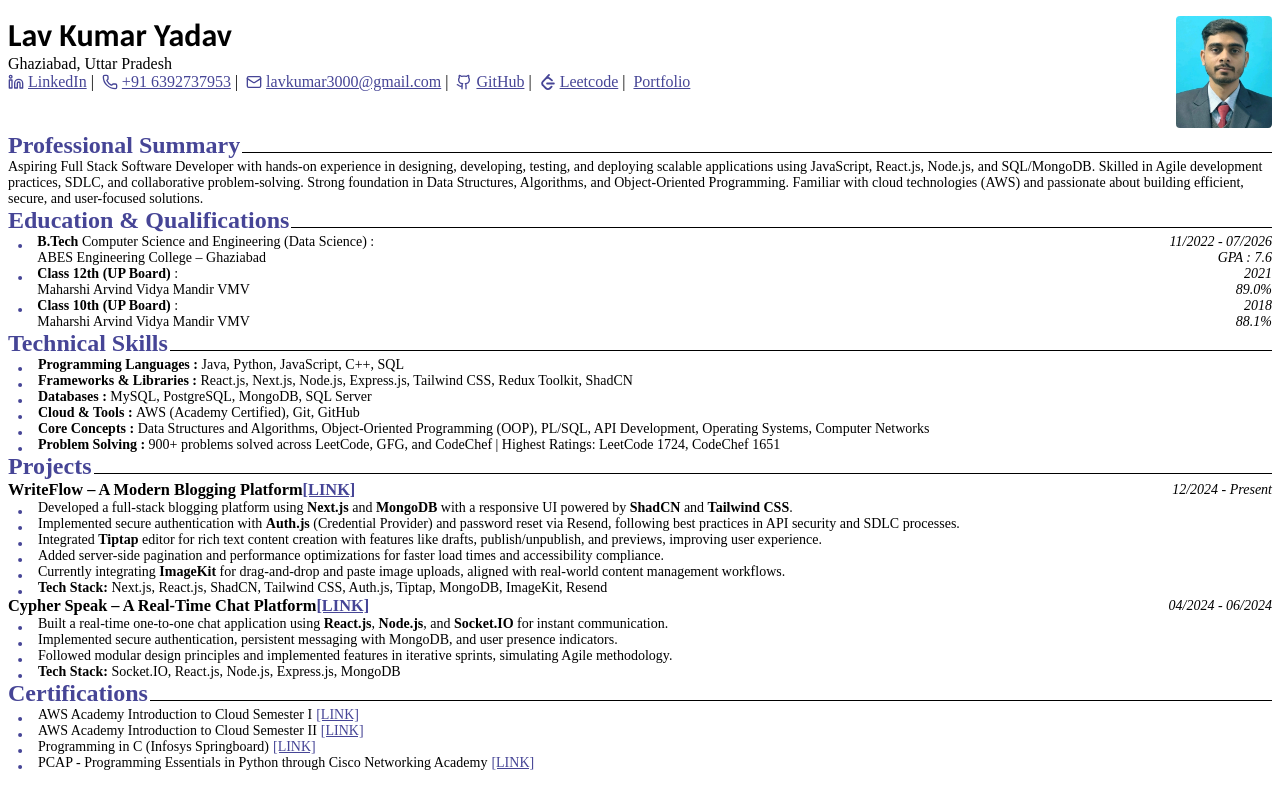
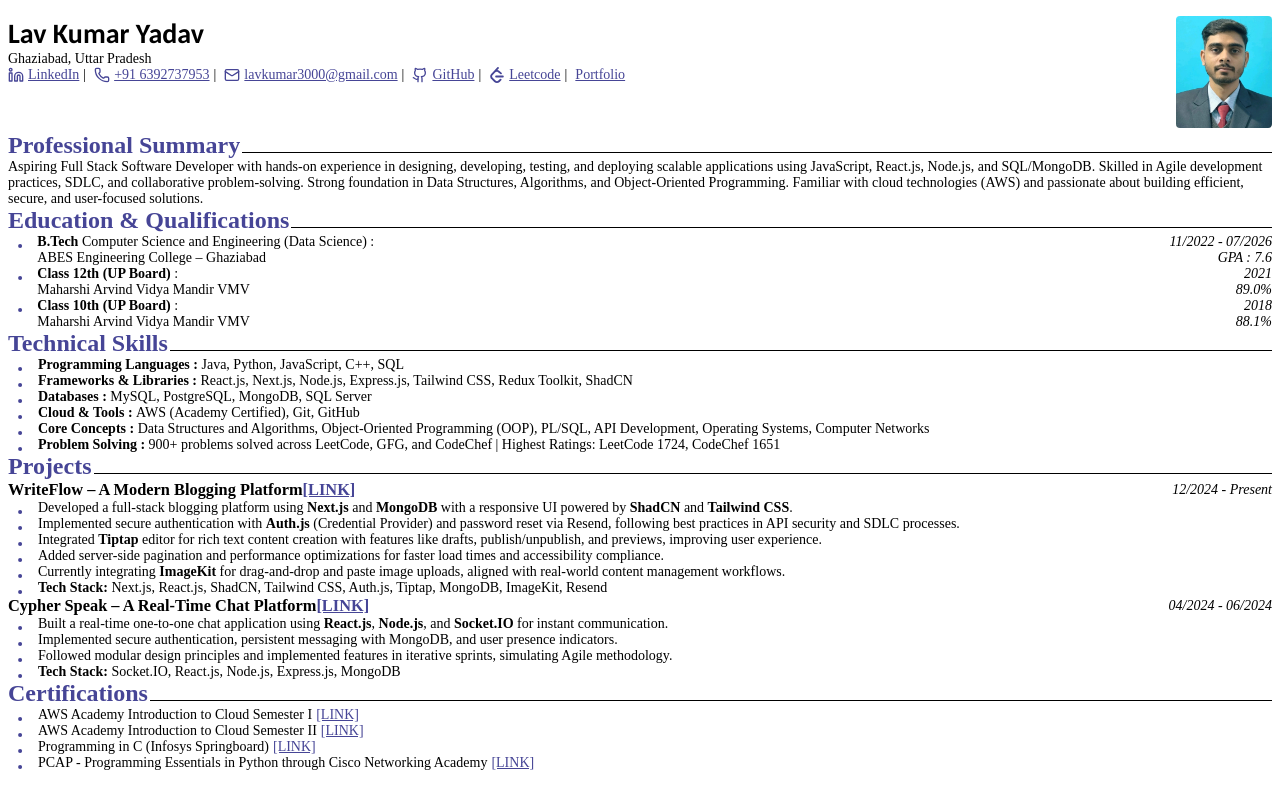
Before and after one commit to lav5588/resume, a React (Vite) app: page / in a window 1280 px wide. Built offline with nearby package versions, Linux system fonts and the light colour scheme.

Commit message:
heading resize

```diff
--- a/src/components/Resume.tsx
+++ b/src/components/Resume.tsx
@@ -305,6 +305,7 @@ const Heading = () => {
                     justifyContent: "center",
                     alignItems: "center",
                     textAlign:!isImage ? "center":"start",
+                    fontSize:textSize,
                 }}
             >
                 <h1
```
